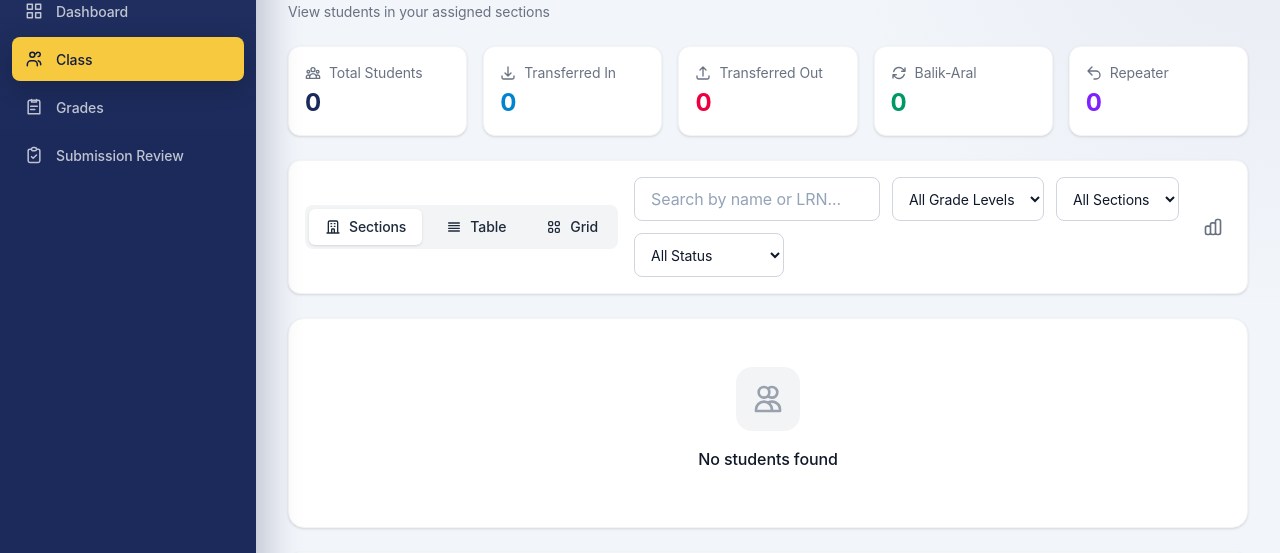
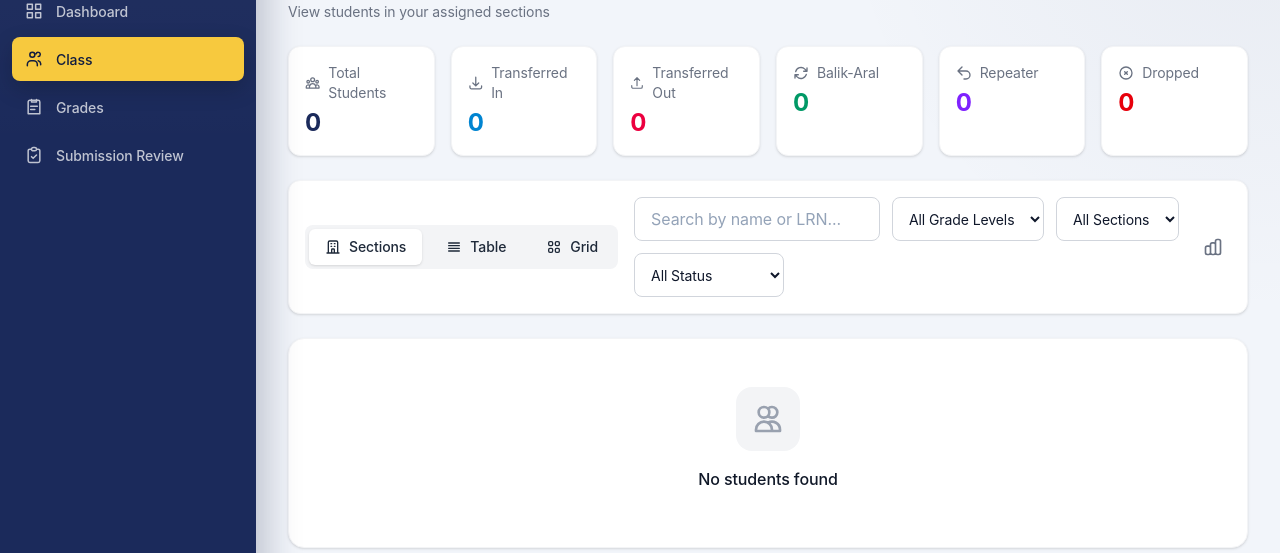
Before and after one commit to lanzy-lanzy/SMIS, a Django app: page /students/ in a window 1280 px wide. Shown: the part 130-683 px from the top of the page. Run offline with Django 5.2, Linux system fonts and the light colour scheme; the visitor is signed in with stand-in values (Sample User, id 1); data that the repository does not hold is empty.

Commit message:
feat: add 'dropped' status to student management and update related views and templates

```diff
--- a/accounts/management/commands/seed_data.py
+++ b/accounts/management/commands/seed_data.py
@@ -298,7 +298,7 @@ class Command(BaseCommand):
         last_names = ['Castillo', 'Gonzales', 'Mendoza', 'Santos', 'Ramos', 'Reyes', 'Cruz', 'Garcia', 'Torres', 'Rivera',
                       'Flores', 'Dela Cruz', 'Bautista', 'Domingo', 'Villanueva', 'Santiago', 'Aquino', 'Navarro', 'Salazar', 'Lim']
 
-        statuses = ['transferred_in'] * 8 + ['balik_aral'] + ['repeater'] + ['transferred_out']
+        statuses = ['transferred_in'] * 8 + ['balik_aral', 'repeater', 'transferred_out', 'dropped']
         sexes = ['M', 'F']
 
         students = []
--- a/students/models.py
+++ b/students/models.py
@@ -18,6 +18,7 @@ class Student(models.Model):
         ('transferred_out', 'Transferred Out'),
         ('balik_aral', 'Balik-Aral'),
         ('repeater', 'Repeater'),
+        ('dropped', 'Dropped'),
     )
 
     # Values from the previous status set. Kept in the field choices so older
@@ -27,7 +28,6 @@ class Student(models.Model):
         ('active', 'Active'),
         ('inactive', 'Inactive'),
         ('transferred', 'Transferred'),
-        ('dropped', 'Dropped'),
     )
 
     lrn = models.CharField(max_length=20, unique=True, verbose_name='Learner Reference Number')
--- a/students/views.py
+++ b/students/views.py
@@ -77,6 +77,7 @@ def student_list(request):
     transferred_out_students = all_students.filter(status='transferred_out').count()
     balik_aral_students = all_students.filter(status='balik_aral').count()
     repeater_students = all_students.filter(status='repeater').count()
+    dropped_students = all_students.filter(status='dropped').count()
 
     # Students by grade level
     students_by_grade = all_students.values('grade_level__name', 'grade_level__id').annotate(count=Count('id')).order_by('grade_level__level')
@@ -120,6 +121,7 @@ def student_list(request):
             "transferred_out_students": transferred_out_students,
             "balik_aral_students": balik_aral_students,
             "repeater_students": repeater_students,
+            "dropped_students": dropped_students,
             "students_by_grade": students_by_grade,
         },
     )
--- a/templates/students/partials/student_grid.html
+++ b/templates/students/partials/student_grid.html
@@ -40,6 +40,11 @@
             {% elif student.status == 'inactive' %}
             <span class="inline-flex items-center gap-1 px-2 py-1 text-xs rounded-lg bg-gray-100 dark:bg-slate-700 text-gray-700 dark:text-gray-300 font-medium">
                 <span class="w-1.5 h-1.5 rounded-full bg-gray-400"></span>
+                {{ student.get_status_display }}
+            </span>
+            {% elif student.status == 'dropped' %}
+            <span class="inline-flex items-center gap-1 px-2 py-1 text-xs rounded-lg bg-red-50 dark:bg-red-900/20 text-red-700 dark:text-red-300 font-medium">
+                <span class="w-1.5 h-1.5 rounded-full bg-red-500"></span>
                 {{ student.get_status_display }}
             </span>
             {% else %}
--- a/templates/students/partials/student_sections.html
+++ b/templates/students/partials/student_sections.html
@@ -79,6 +79,11 @@
                                     <span class="w-1.5 h-1.5 rounded-full bg-gray-400"></span>
                                     {{ student.get_status_display }}
                                 </span>
+                                {% elif student.status == 'dropped' %}
+                                <span class="inline-flex items-center gap-1 px-2 py-1 text-xs rounded-lg bg-red-50 dark:bg-red-900/20 text-red-700 dark:text-red-300 font-medium">
+                                    <span class="w-1.5 h-1.5 rounded-full bg-red-500"></span>
+                                    {{ student.get_status_display }}
+                                </span>
                                 {% else %}
                                 <span class="inline-flex items-center gap-1 px-2 py-1 text-xs rounded-lg bg-red-50 dark:bg-red-900/20 text-red-700 dark:text-red-300 font-medium">
                                     <span class="w-1.5 h-1.5 rounded-full bg-red-500"></span>
--- a/templates/students/partials/student_table.html
+++ b/templates/students/partials/student_table.html
@@ -63,6 +63,11 @@
                     <span class="w-1.5 h-1.5 rounded-full bg-gray-400"></span>
                     {{ student.get_status_display }}
                 </span>
+                {% elif student.status == 'dropped' %}
+                <span class="inline-flex items-center gap-1 px-2.5 py-1 text-xs rounded-lg bg-red-50 dark:bg-red-900/20 text-red-700 dark:text-red-300 font-medium">
+                    <span class="w-1.5 h-1.5 rounded-full bg-red-500"></span>
+                    {{ student.get_status_display }}
+                </span>
                 {% else %}
                 <span class="inline-flex items-center gap-1 px-2.5 py-1 text-xs rounded-lg bg-red-50 dark:bg-red-900/20 text-red-700 dark:text-red-300 font-medium">
                     <span class="w-1.5 h-1.5 rounded-full bg-red-500"></span>
--- a/templates/students/student_list.html
+++ b/templates/students/student_list.html
@@ -26,7 +26,7 @@
     </div>
 
     <!-- Stats Cards -->
-    <div x-show="showStats" x-transition class="grid grid-cols-2 md:grid-cols-3 xl:grid-cols-5 gap-4">
+    <div x-show="showStats" x-transition class="grid grid-cols-2 md:grid-cols-3 xl:grid-cols-6 gap-4">
         <div class="bg-white dark:bg-slate-800 rounded-xl p-4 border border-gray-100 dark:border-slate-700 shadow-sm">
             <div class="flex items-center gap-2 text-sm text-gray-500 dark:text-gray-400 mb-1">
                 <svg class="w-4 h-4" fill="none" stroke="currentColor" viewBox="0 0 24 24"><path stroke-linecap="round" stroke-linejoin="round" stroke-width="2" d="M17 20h5v-2a3 3 0 00-5.356-1.857M17 20H7m10 0v-2c0-.656-.126-1.283-.356-1.857M7 20H2v-2a3 3 0 015.356-1.857M7 20v-2c0-.656.126-1.283.356-1.857m0 0a5.002 5.002 0 019.288 0M15 7a3 3 0 11-6 0 3 3 0 016 0zm6 3a2 2 0 11-4 0 2 2 0 014 0zM7 10a2 2 0 11-4 0 2 2 0 014 0z"></path></svg>
@@ -61,6 +61,13 @@
                 Repeater
             </div>
             <div class="text-2xl font-bold text-violet-600">{{ repeater_students }}</div>
+        </div>
+        <div class="bg-white dark:bg-slate-800 rounded-xl p-4 border border-gray-100 dark:border-slate-700 shadow-sm">
+            <div class="flex items-center gap-2 text-sm text-gray-500 dark:text-gray-400 mb-1">
+                <svg class="w-4 h-4" fill="none" stroke="currentColor" viewBox="0 0 24 24"><path stroke-linecap="round" stroke-linejoin="round" stroke-width="2" d="M10 14l2-2m0 0l2-2m-2 2l-2-2m2 2l2 2m7-2a9 9 0 11-18 0 9 9 0 0118 0z"></path></svg>
+                Dropped
+            </div>
+            <div class="text-2xl font-bold text-red-600">{{ dropped_students }}</div>
         </div>
     </div>
 
```
Also changed, not shown: students/migrations/0003_alter_student_status.py (added).
